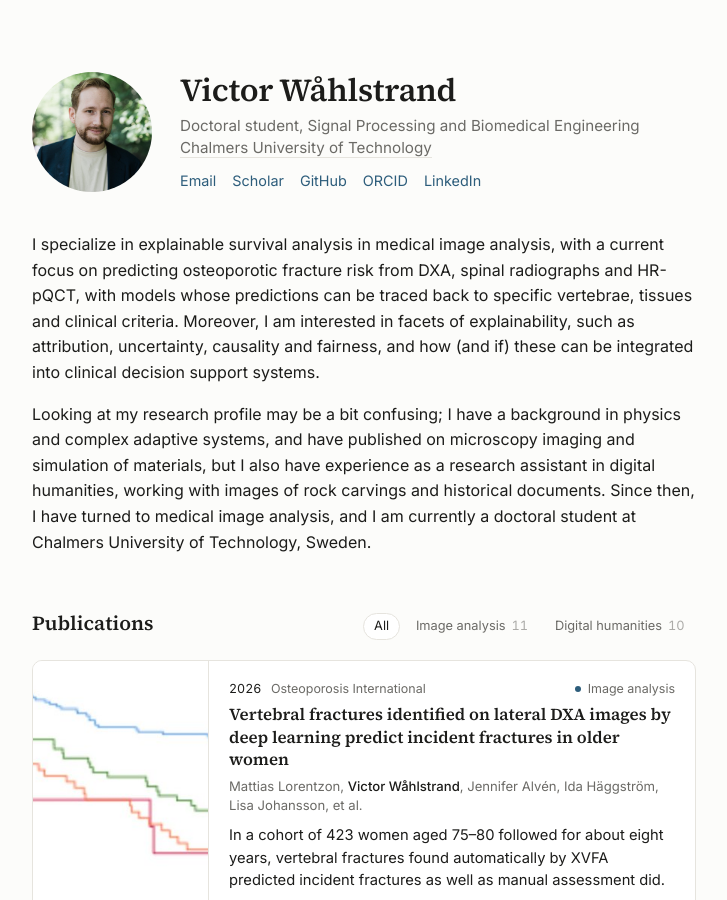
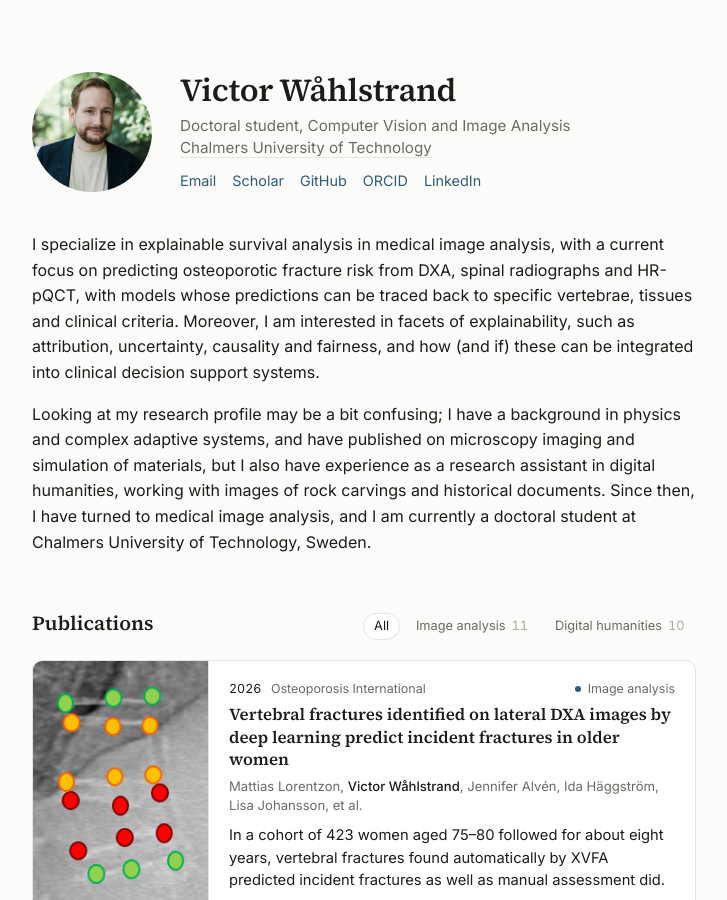
Before and after one commit to waahlstrand/waahlstrand.github.io, a Jekyll site: the page built from index.html, in a window 1280 px wide and 900 px high. Shown: the whole window, without its empty margins (276-1003 px from the left). Built offline with Jekyll 4.4.1, drawn with Linux system fonts in a browser that asks for light colours; some of the changed text lies outside the part shown.

Commit message:
Updated images and publication list

```diff
--- a/_config.yml
+++ b/_config.yml
@@ -10,15 +10,15 @@ author:
   name: Victor Wåhlstrand
   # Author names containing this string are highlighted on publication cards
   match: Wåhlstrand
-  role: Doctoral student, Signal Processing and Biomedical Engineering
+  role: Doctoral student, Computer Vision and Image Analysis
   affiliation: Chalmers University of Technology
   affiliation_url: https://www.chalmers.se/en/persons/vicska/
-  email: victor.wahlstrand.skarstrom@chalmers.se
+  email: victor.wahlstrand@chalmers.se
   portrait: /assets/img/portrait.jpg
 
 links:
   - label: Email
-    url: mailto:victor.wahlstrand.skarstrom@chalmers.se
+    url: mailto:victor.wahlstrand@chalmers.se
   - label: Scholar
     url: https://scholar.google.com/citations?user=MkVjqS4AAAAJ&hl=en
   - label: GitHub
```
Also changed, not shown: _data/publications.yml (+12 -10 lines), assets/img/papers/patch-attribution.jpg (deleted), assets/img/papers/patch-attribution.png (added), assets/img/papers/seafaring.jpg (deleted), assets/img/papers/seafaring.png (added), assets/img/papers/spinodoid.jpg (deleted), assets/img/papers/spinodoid.png (added), assets/img/papers/strap.jpg (deleted), assets/img/papers/strap.png (added), assets/img/papers/xvfa-survival.jpg (deleted), assets/img/papers/xvfa-survival.png (added), assets/img/papers/xvfa.jpg (deleted), assets/img/papers/xvfa.png (added).
